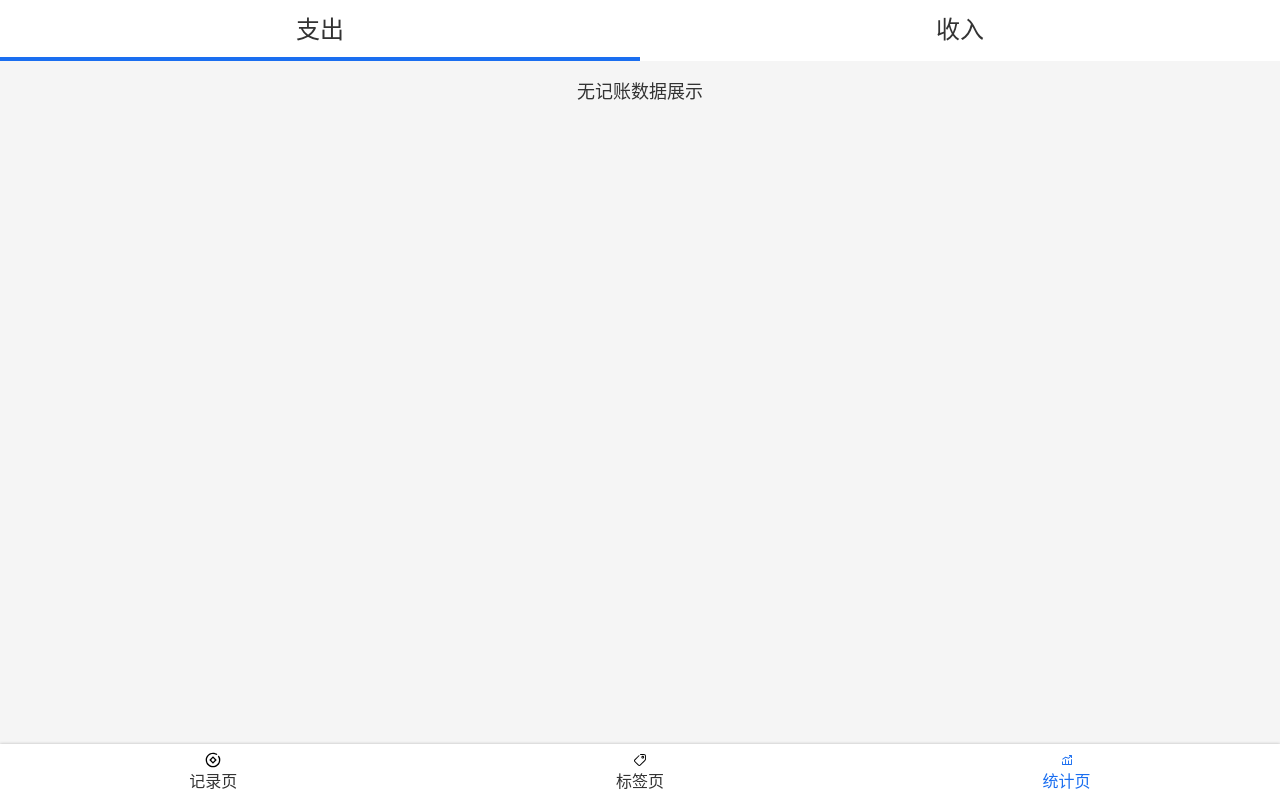
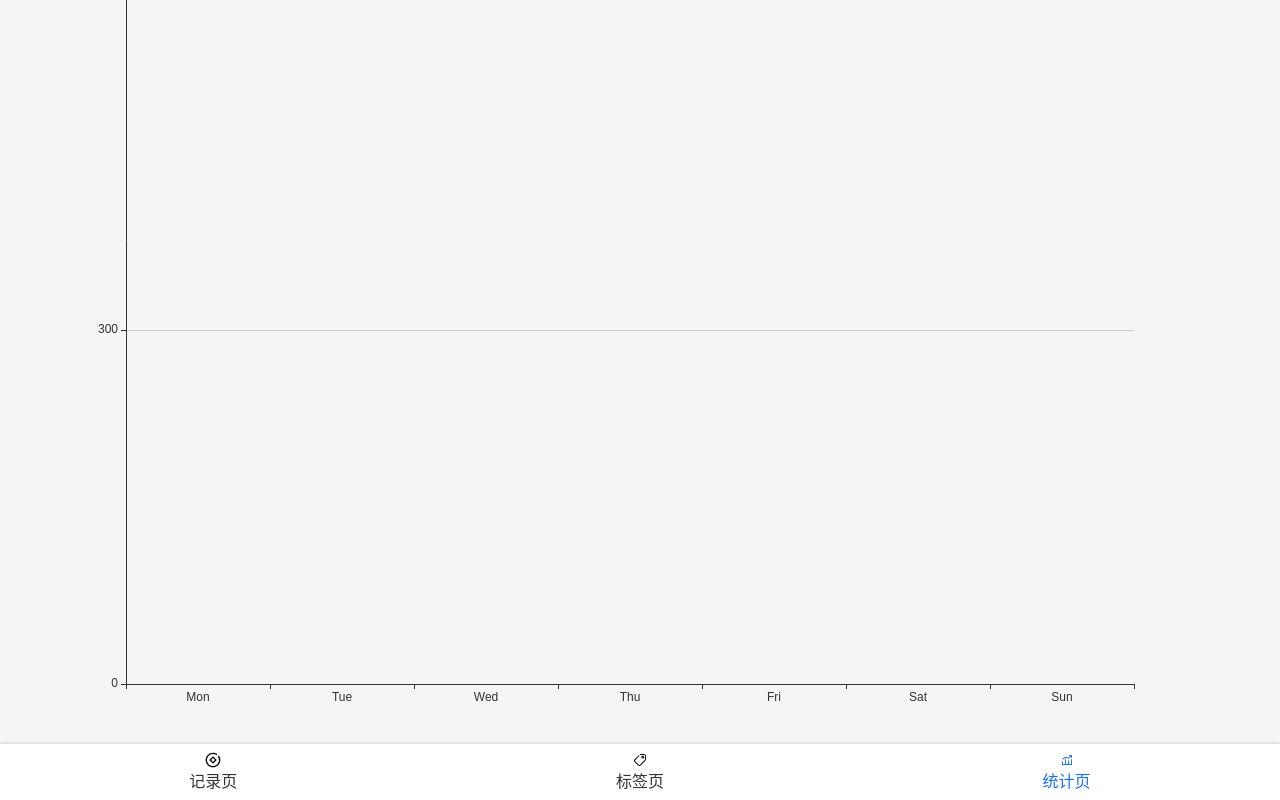
Before and after one commit to zheng013/morney-r, a React app: page /#/stactistics in a window 1280 px wide. Built offline with nearby package versions, Linux system fonts and the light colour scheme.

Commit message:
初步完成echarts在react页面中的显示  修改favicon图标 细节优化

```diff
--- a/package.json
+++ b/package.json
@@ -26,6 +26,7 @@
     "css-loader": "3.4.2",
     "dotenv": "8.2.0",
     "dotenv-expand": "5.1.0",
+    "echarts": "^4.9.0",
     "eslint": "^6.6.0",
     "eslint-config-react-app": "^5.2.1",
     "eslint-loader": "3.0.3",
--- a/public/index.html
+++ b/public/index.html
@@ -1,7 +1,7 @@
 <!DOCTYPE html>
 <html lang="zh-Hans">
   <head>
-    <meta charset="utf-8" />
+    <meta charset="UTF-8" />
     <link rel="icon" href="%PUBLIC_URL%/favicon.ico" />
     <meta
       name="viewport"
--- /dev/null
+++ b/src/components/EchartLines.tsx
@@ -0,0 +1,23 @@
+import React, { useRef, useEffect, useMemo } from "react";
+import echarts from "echarts";
+
+type Props = {
+  option: any;
+};
+const EchartLines: React.FC<Props> = (props) => {
+  const lines = useRef<HTMLDivElement>(null)!;
+  const optionP = useMemo(() => {
+    return props.option;
+  }, [props.option]);
+  useEffect(() => {
+    const width = document.documentElement.clientWidth - 20;
+    if (lines.current) {
+      lines.current.style.width = width + "px";
+      lines.current.style.height = 1.5 * width + "px";
+      const echart = echarts.init(lines.current, "dart");
+      echart.setOption(optionP);
+    }
+  }, []);
+  return <div ref={lines}></div>;
+};
+export { EchartLines };
--- a/src/views/Statistics.tsx
+++ b/src/views/Statistics.tsx
@@ -5,6 +5,7 @@ import styled from "styled-components";
 import { useRecords } from "hooks/useRecords";
 import dayjs from "dayjs";
 import { useTags } from "hooks/useTags";
+import { EchartLines } from "components/EchartLines";
 const MyCategory = styled(Category)`
   background: #fff;
 `;
@@ -101,6 +102,21 @@ const Statistics = () => {
       return [];
     }
   }, [records, type]);
+  const [option, setOption] = useState({
+    xAxis: {
+      type: "category",
+      data: ["Mon", "Tue", "Wed", "Thu", "Fri", "Sat", "Sun"],
+    },
+    yAxis: {
+      type: "value",
+    },
+    series: [
+      {
+        data: [820, 932, 901, 934, 1290, 1330, 1320],
+        type: "line",
+      },
+    ],
+  });
   return (
     <Layout>
       <MyCategory value={type} setVal={setType} />
@@ -130,6 +146,7 @@ const Statistics = () => {
         ) : (
           <div>
             <span>无记账数据展示</span>
+            <EchartLines option={option} />
           </div>
         )}
       </Content>
```
Also changed, not shown: 2 other files (tests, documents, lock files or other folders).
